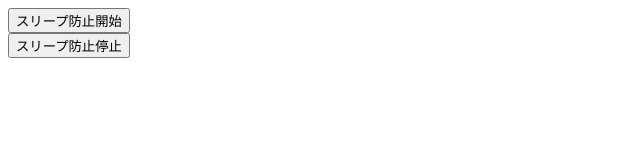
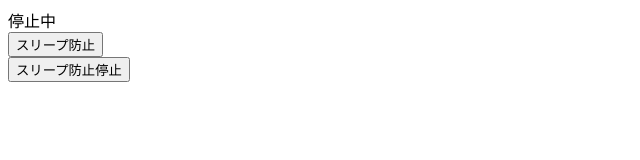
Before and after one commit to kkoonn/wakelock, a browser extension: page index.html in a window 1280 px wide. Both pictures are taken after a click on the button "スリープ防止停止". Shown: the whole page, without its empty margins (0-640 px from the left). Drawn offline with Linux system fonts and the light colour scheme.

Commit message:
add: スリープ防止処理のステータスを表示する

```diff
--- a/index.html
+++ b/index.html
@@ -1,6 +1,9 @@
 <meta charset="UTF-8">
+<div id="wake-lock-status" role="status" aria-live="polite">
+    停止中
+</div>
 <div>
-    <button id="start">スリープ防止開始</button>
+    <button id="start">スリープ防止</button>
 </div>
 <div>
     <button id="stop">スリープ防止停止</button>
--- a/index.js
+++ b/index.js
@@ -1,3 +1,4 @@
+const statusText = document.querySelector("#wake-lock-status");
 let wakeLock = null;
 
 // スリープを防ぐ
@@ -10,6 +11,7 @@ async function requestWakeLock() {
         wakeLock.addEventListener("release", () => {
             console.log("Wake Lock が解除されました");
         });
+        statusText.textContent = "防止中";
     } catch (err) {
         console.error(`${err.name}, ${err.message}`);
     }
@@ -17,6 +19,7 @@ async function requestWakeLock() {
 
 // Wake Lock を解除
 function releaseWakeLock() {
+    statusText.textContent = "停止中";
     if (wakeLock !== null) {
         wakeLock.release();
         wakeLock = null;
```
